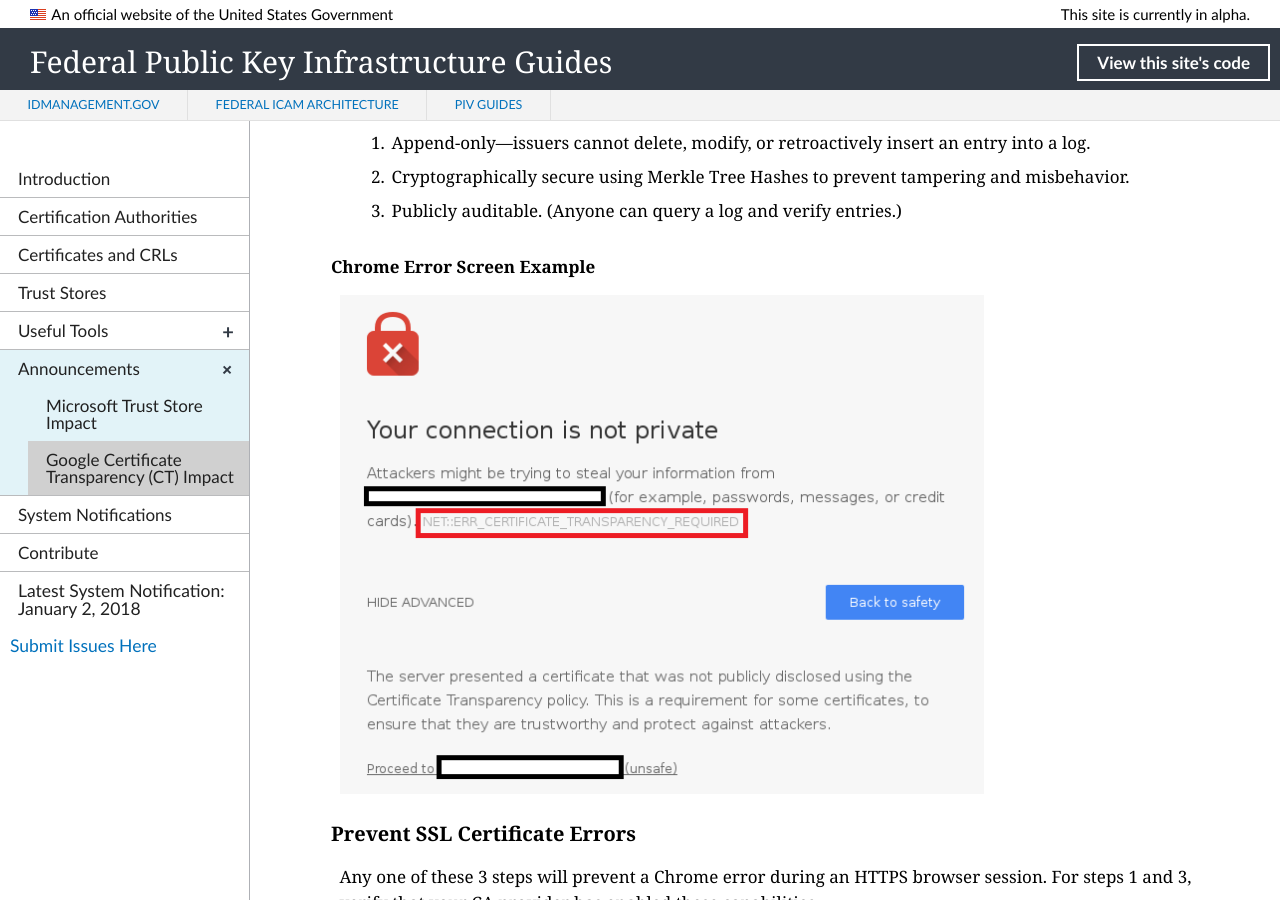
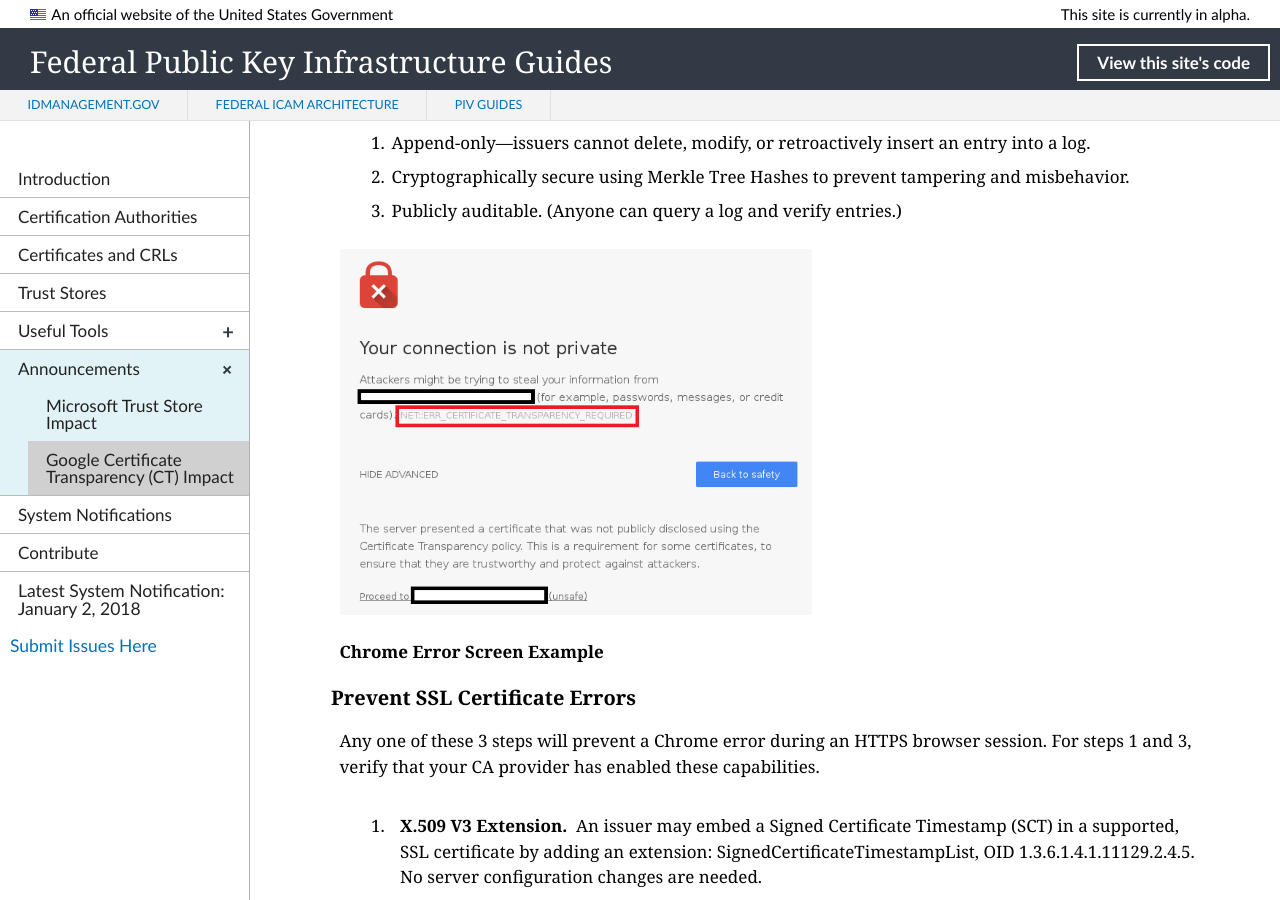
Before and after one commit to GSA/fpki-guides, a Jekyll site: the page built from _announcements/02_google_ct.md, in a window 1280 px wide and 900 px high, scrolled down 1259 px. Built offline with Jekyll 4.4.1, drawn with Linux system fonts in a browser that asks for light colours; nearby versions of some CDN libraries; library files that are not in the unit come from our copies.

Commit message:
Update 02_google_ct.md
Resizing again

```diff
--- a/_announcements/02_google_ct.md
+++ b/_announcements/02_google_ct.md
@@ -36,9 +36,9 @@
 2. Cryptographically secure using Merkle Tree Hashes to prevent tampering and misbehavior.
 3. Publicly auditable. (Anyone can query a log and verify entries.)
 
-#### Chrome Error Screen Example
+![Chrome Error Screen]({{site.baseurl}}/img/google_ct_hot_topic_error.png){:style="width:55%;float:center;"}
 
-![Chrome Error Screen]({{site.baseurl}}/img/google_ct_hot_topic_error.png){:style="width:75%;float:center;"}
+**Chrome Error Screen Example**
 
 ### Prevent SSL Certificate Errors
 
```
